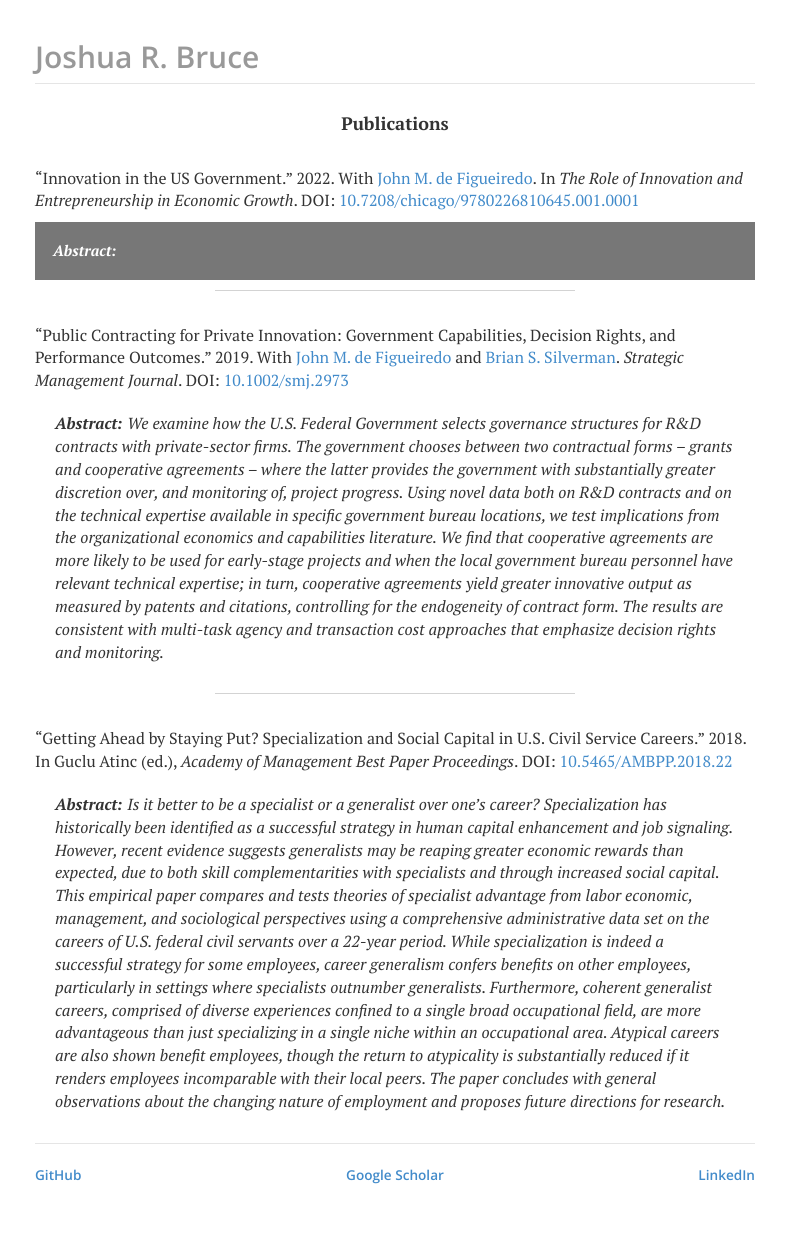
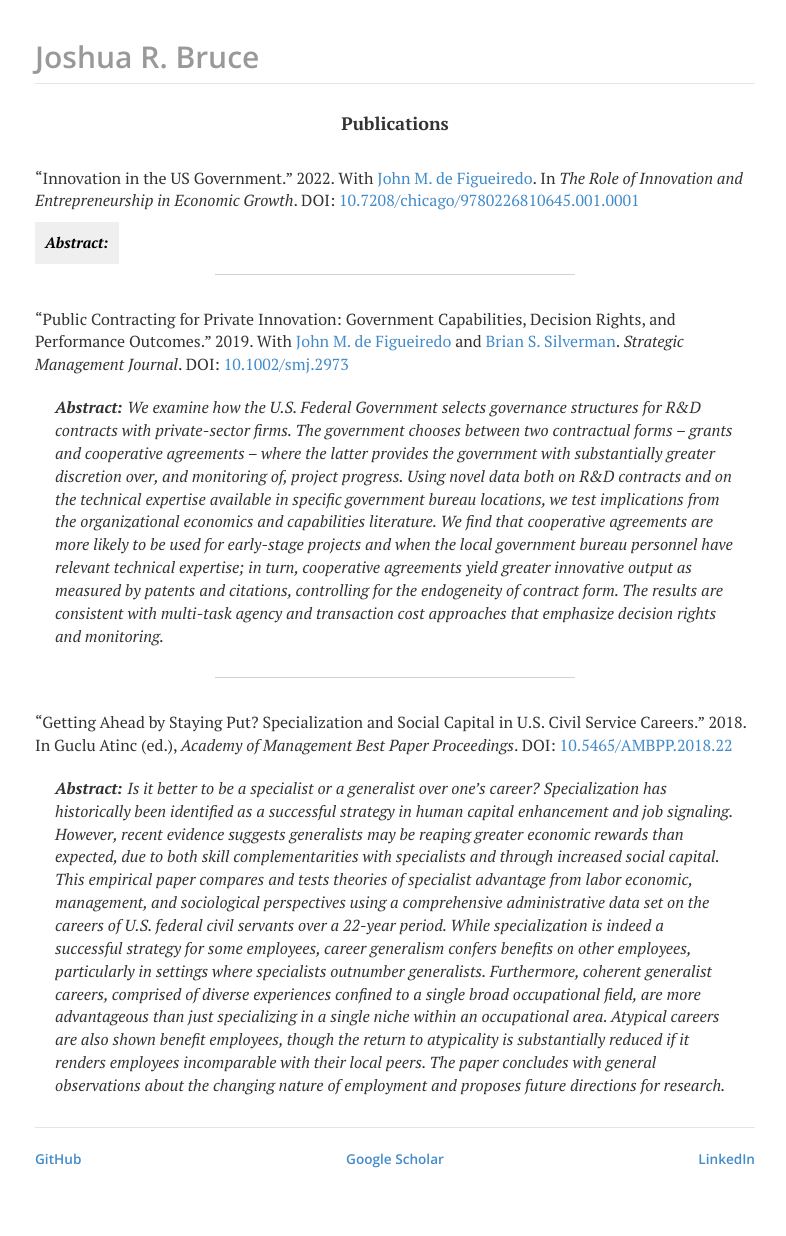
Before and after one commit to joshuarbruce/joshuarbruce.github.io, a Jekyll site: the page built from papers/index.html, in a window 1280 px wide. Shown: the whole page, without its empty margins (245-1031 px from the left). Built offline with Jekyll 4.4.1, drawn with Linux system fonts in a browser that asks for light colours; nearby versions of some CDN libraries.

Commit message:
Update style.css

```diff
--- a/css/style.css
+++ b/css/style.css
@@ -124,11 +124,9 @@ blockquote {
 /* Creating custom collapsible items */
 
 .collapsible {
-  background-color: #777;
-  color: white;
+  color: black;
   cursor: pointer;
-  padding: 18px;
-  width: 100%;
+  padding: 10px;
   border: none;
   text-align: left;
   outline: none;
@@ -136,7 +134,6 @@ blockquote {
 }
 
 .active, .collapsible:hover {
-  background-color: #555;
 }
 
 .content {
@@ -144,5 +141,4 @@ blockquote {
   max-height: 0;
   overflow: hidden;
   transition: max-height 0.2s ease-out;
-  background-color: #f1f1f1;
 }
```
